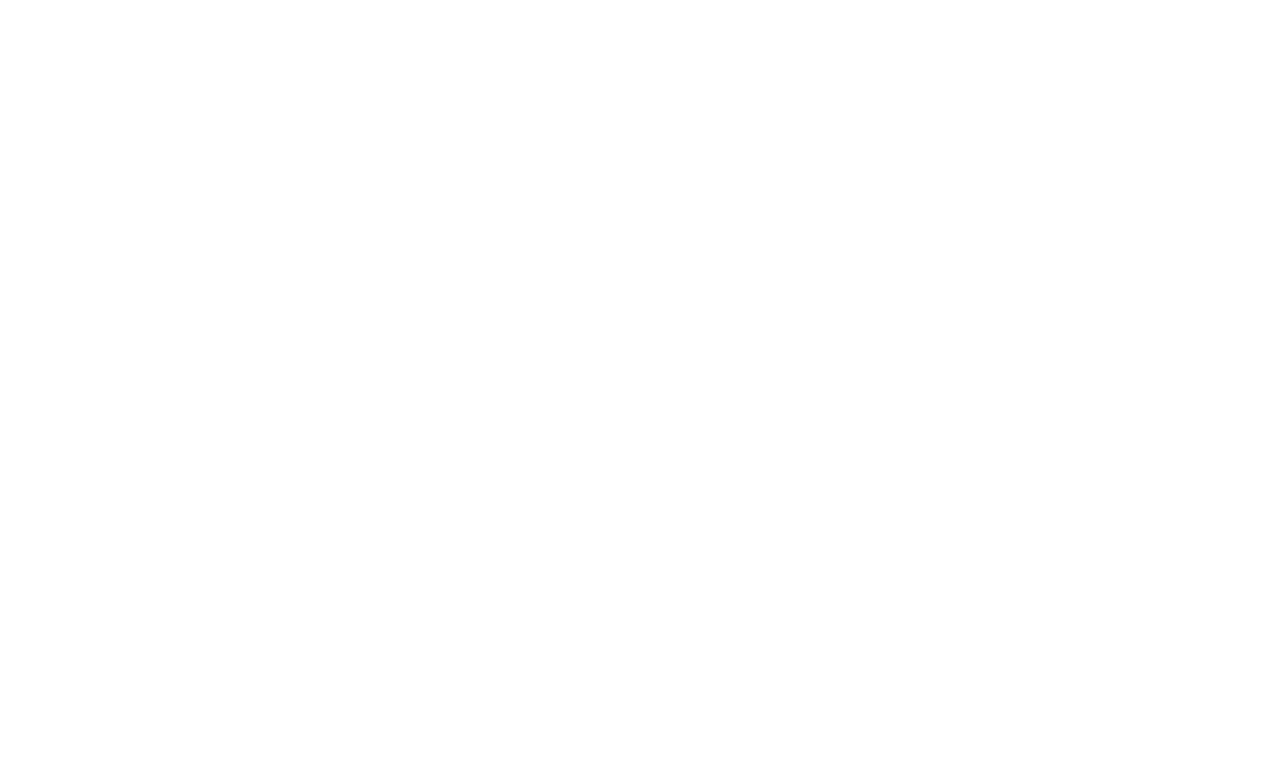
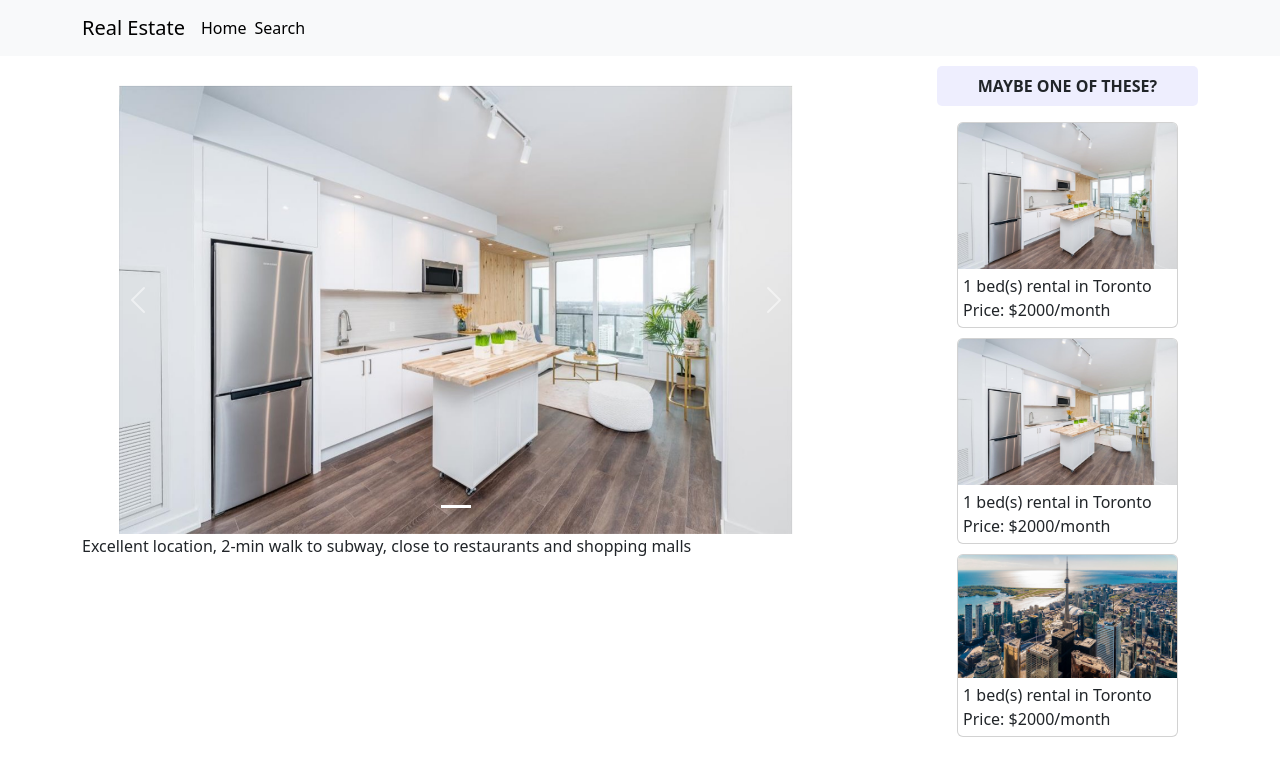
Before and after one commit to veyselboybay/real-estate-client, a React (Vite) app: page /search/1 in a window 1280 px wide. Before the commit this address had no page. Shown: the top 776 px of the page. Built offline with nearby package versions, Linux system fonts and the light colour scheme.

Commit message:
One Listing Page + recommendeds are added

```diff
--- a/src/App.css
+++ b/src/App.css
@@ -46,3 +46,27 @@
     font-weight: bold;
     border-radius: 5%;
 }
+
+.oneListing {
+    margin-top: 10px;
+    max-height: 90vh;
+}
+
+.oneListing .carousel {
+    width: 90%;
+}
+
+.oneListing .listing-image {
+    width: 90%;
+    margin-right: auto;
+    margin-left: auto;
+    margin-top: 20px;
+}
+
+.oneListing .recommend-col .recommend-heading {
+    background-color: rgba(74, 74, 245, 0.096);
+    text-align: center;
+    padding: 8px 0px;
+    border-radius: 5px;
+    font-weight: 600;
+}
--- a/src/App.jsx
+++ b/src/App.jsx
@@ -3,6 +3,7 @@
 import Home from './components/Home'
 import HomeLayout from './components/Layouts/HomeLayout'
 import SearchPage from './components/SearchPage'
+import OneListPage from './components/OneListPage'
 
 function App() {
   return (
@@ -10,6 +11,7 @@
       <Route path='/' element={<HomeLayout />} >
         <Route index element={<Home />} />
         <Route path='search' element={<SearchPage />} />
+        <Route path='search/:listingId' element={<OneListPage />} />
       </Route>
     </Routes>
   )
--- a/src/components/Listing/index.jsx
+++ b/src/components/Listing/index.jsx
@@ -2,9 +2,11 @@
 import { Card } from 'react-bootstrap'
 import condoImg from '../../assets/condoPic.jpg'
 const Listing = ({ id, city, transactionType, propertyType, beds, description, pictures, price }) => {
+    const listingPic = pictures[0];
+    // console.log(listingPic);
     return (
         <Card style={{ width: '19rem' }}>
-            <Card.Img variant="top" src={pictures.length !== 0 ? pictures[0] : condoImg} />
+            <Card.Img variant="top" src={listingPic ? './src/assets/' + listingPic : condoImg} />
             <Card.Body>
                 {description && <Card.Text>
                     {description}
--- /dev/null
+++ b/src/components/OneListPage/index.jsx
@@ -0,0 +1,45 @@
+import React, { useEffect } from 'react'
+import { Col, Container, Row, Carousel } from 'react-bootstrap'
+import condoPic from '../../assets/condoPic.jpg'
+import listingData from '../../listings-data'
+import Recommend from '../Recommend'
+import { Link, useParams } from 'react-router-dom'
+
+
+const OneListPage = () => {
+    const data = listingData.slice(0, 3);
+    const { listingId } = useParams();
+    let listing = listingData.find(item => item.id === parseInt(listingId));;
+    useEffect(() => {
+        listing = listingData.find(item => item.id === parseInt(listingId));
+        // console.log(listing);
+    }, [listingId])
+    return (
+        <Container className='oneListing'>
+            <Row>
+                <Col md={9}>
+                    <Carousel className='carousel'>
+                        <Carousel.Item>
+                            <img
+                                className="d-block listing-image"
+                                src={listing !== undefined ? (listing.pictures.length !== 0 ? '../src/assets/' + listing.pictures[0] : condoPic) : condoPic}
+                                // src={condoPic}
+                                alt="Listing Picture"
+                            />
+                        </Carousel.Item>
+                    </Carousel>
+                    {listing && <p>{listing.description}</p>}
+                </Col>
+                <Col md={3} className='recommend-col'>
+                    <p className='recommend-heading'>MAYBE ONE OF THESE?</p>
+                    {data && data.map((item, index) => {
+                        return <Link key={index} to={'/search/' + item.id.toString()}>
+                            <Recommend {...item} />
+                        </Link>
+                    })}</Col>
+            </Row>
+        </Container>
+    )
+}
+
+export default OneListPage
--- /dev/null
+++ b/src/components/Recommend/index.jsx
@@ -0,0 +1,14 @@
+import React from 'react'
+import { Card } from 'react-bootstrap'
+import condoImg from '../../assets/condoPic.jpg'
+
+const Recommend = ({ id, city, transactionType, propertyType, beds, description, pictures, price }) => {
+    return (
+        <Card style={{ width: 'fit-content', margin: '10px 20px' }}>
+            <Card.Img variant="top" src={pictures.length !== 0 ? '../src/assets/' + pictures[0] : condoImg} />
+            <Card.Text style={{ padding: '5px 5px' }}>{beds} bed(s)  {transactionType} in {city} <br /> Price: ${price}/month</Card.Text>
+        </Card>
+    )
+}
+
+export default Recommend
--- a/src/components/SearchPage/index.jsx
+++ b/src/components/SearchPage/index.jsx
@@ -43,9 +43,13 @@
             <Container fluid >
                 <Row style={{ width: 'fit-content', marginRight: 'auto', marginLeft: 'auto', display: 'flex' }}>
                     {data && data.map((listing, index) => {
-                        return <Col md={3} sm={6} key={index} style={{ marginBottom: '10px' }}>
-                            <Listing {...listing} />
-                        </Col>
+                        return (
+
+                            <Col md={3} sm={6} key={index} style={{ marginBottom: '10px' }}>
+                                <Link to={listing.id.toString()}><Listing {...listing} /></Link>
+                            </Col>
+
+                        )
                     })}
                 </Row>
             </Container>
--- a/src/listings-data.js
+++ b/src/listings-data.js
@@ -14,7 +14,7 @@
         ],
     },
     {
-        id:1,
+        id:2,
         city: 'Toronto',
         transactionType:'rental',
         propertyType: 'condo',
@@ -28,7 +28,7 @@
         ],
     },
     {
-        id:1,
+        id:3,
         city: 'Toronto',
         transactionType:'rental',
         propertyType: 'condo',
@@ -38,11 +38,11 @@
         address: '9201 yonge st',
         postalCode:'ABC 123',
         pictures: [
-
+            'home.jpg'
         ],
     },
     {
-        id:1,
+        id:4,
         city: 'Toronto',
         transactionType:'rental',
         propertyType: 'condo',
```
